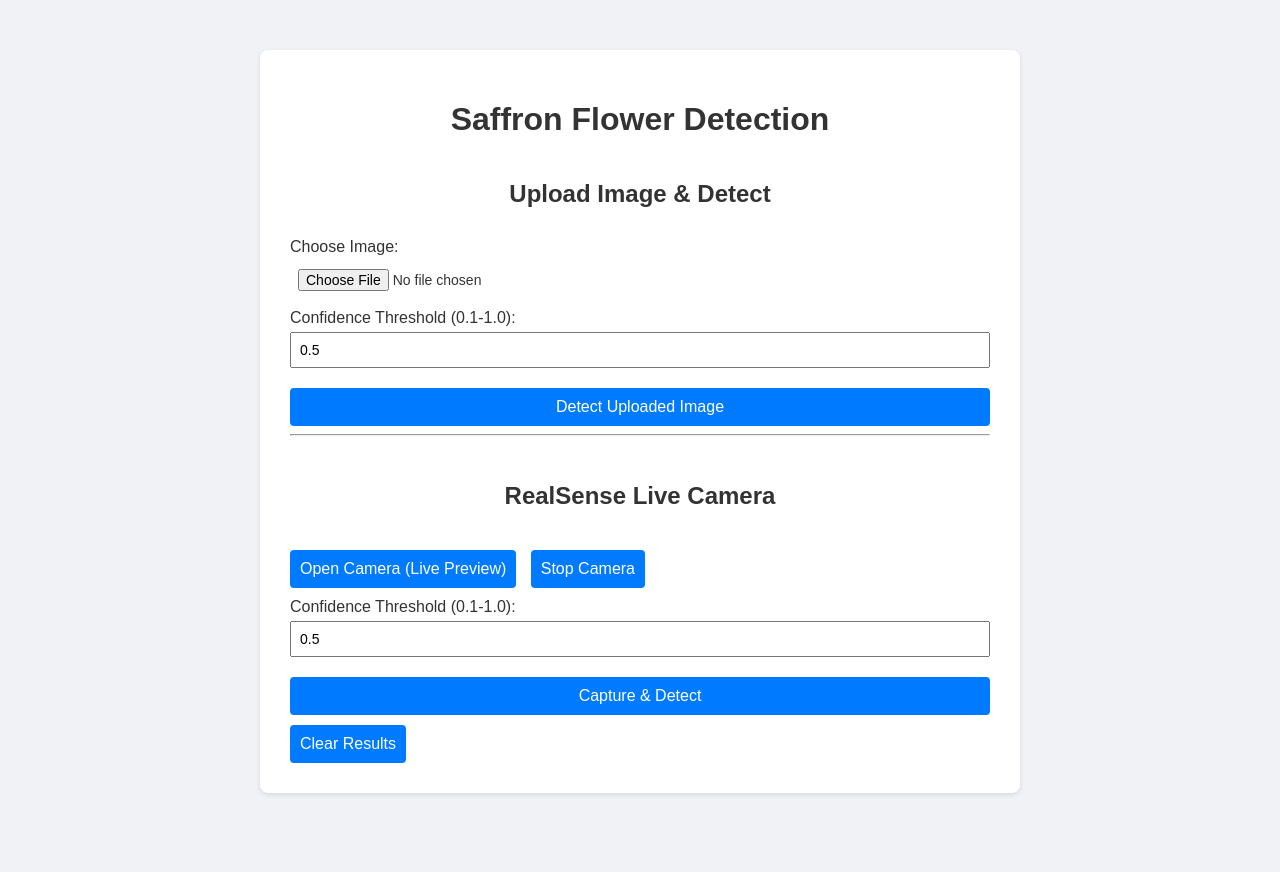
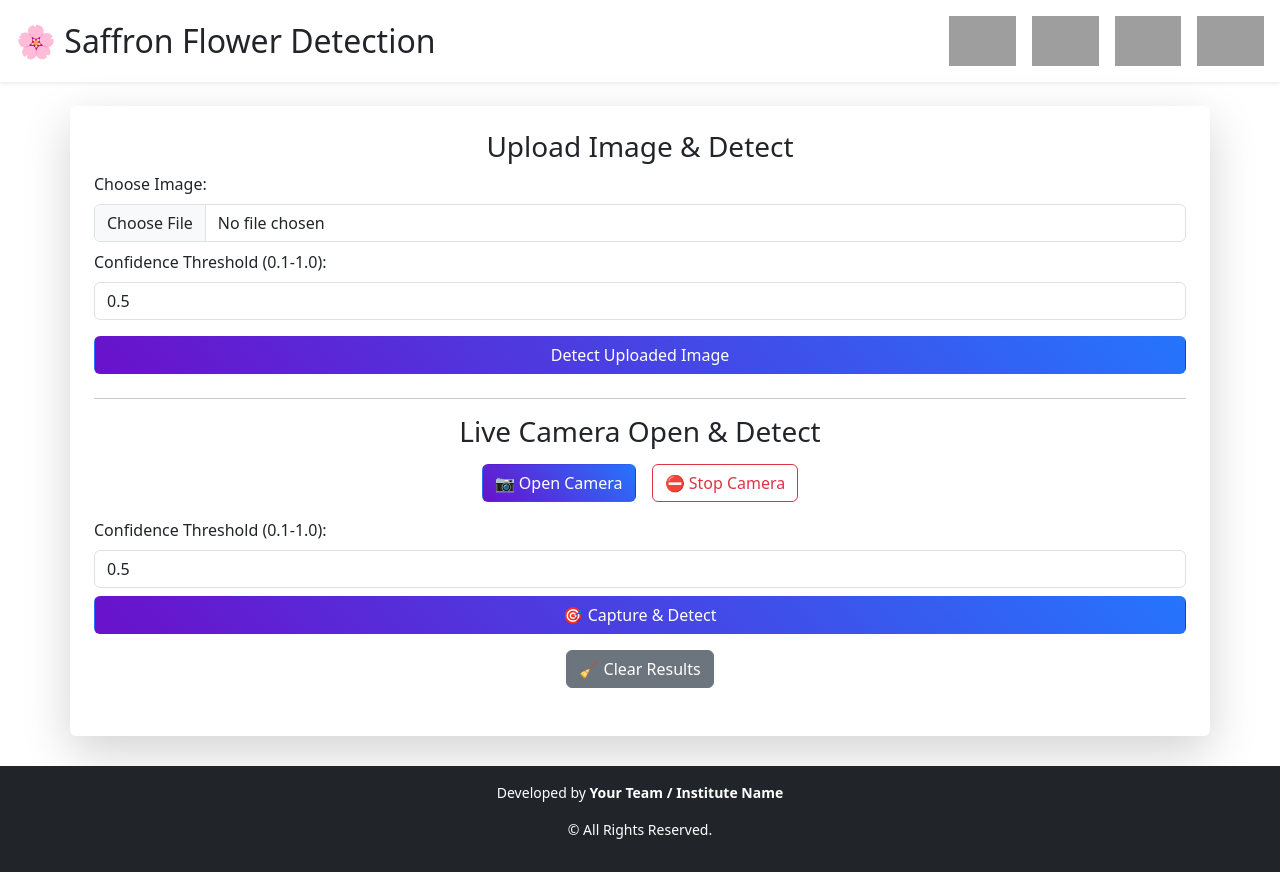
Before and after one commit to UNICDEB/FastApi_Yolo_Integration, a FastAPI app: page / in a window 1280 px wide. Before the commit the page ends 795 px from the top, so only its background shows below. Run offline with FastAPI, Linux system fonts and the light colour scheme; grey boxes are pictures that could not be loaded.

Commit message:
updated 1.0.0.14

```diff
--- a/static/styles1.css
+++ b/static/styles1.css
@@ -1,4 +1,4 @@
-
+/*
 body {
     font-family: Arial, sans-serif;
     background: #f0f2f5;
@@ -61,4 +61,68 @@
 @keyframes spin {
   0% { transform: rotate(0deg); }
   100% { transform: rotate(360deg); }
+} */
+
+
+body {
+  font-family: 'Segoe UI', Arial, sans-serif;
+  background: #eef2f7;
+  color: #333;
+  margin: 0;
+  padding: 0;
 }
+
+.container {
+  max-width: 800px;
+  margin: 30px auto;
+  padding: 30px;
+  background: #fff;
+  border-radius: 12px;
+}
+
+h1, h2, h3, h4 {
+  text-align: center;
+  font-weight: 600;
+}
+
+.logo {
+  height: 50px;
+  width: auto;
+}
+
+.btn-gradient {
+  background: linear-gradient(45deg, #6a11cb, #2575fc);
+  color: #fff !important;
+  border: none;
+  transition: all 0.3s ease-in-out;
+}
+.btn-gradient:hover {
+  background: linear-gradient(45deg, #2575fc, #6a11cb);
+  transform: scale(1.05);
+}
+
+pre {
+  background: #f4f4f4;
+  padding: 12px;
+  border-radius: 6px;
+  font-size: 14px;
+}
+
+.loader {
+  border: 8px solid #f3f3f3;
+  border-top: 8px solid #2575fc;
+  border-radius: 50%;
+  width: 50px;
+  height: 50px;
+  animation: spin 1s linear infinite;
+  margin: auto;
+}
+
+@keyframes spin {
+  0% { transform: rotate(0deg); }
+  100% { transform: rotate(360deg); }
+}
+
+footer {
+  font-size: 14px;
+}
--- a/templates/index.html
+++ b/templates/index.html
@@ -1,67 +1,90 @@
 <!DOCTYPE html>
-<html>
+<html lang="en">
 <head>
   <meta charset="UTF-8">
   <title>Saffron Flower Detection</title>
   <link rel="stylesheet" href="/static/styles1.css">
+  <!-- Bootstrap CDN -->
+  <link href="https://cdn.jsdelivr.net/npm/bootstrap@5.3.2/dist/css/bootstrap.min.css" rel="stylesheet">
   <script src="/static/main.js"></script>
 </head>
 <body>
-<div class="container">
-  <h1>Saffron Flower Detection</h1>
+  <!-- Header with logo -->
+  <header class="d-flex justify-content-between align-items-center p-3 shadow-sm bg-white">
+    <h2 class="m-0">🌸 Saffron Flower Detection</h2>
+    <div class="logo-area d-flex gap-3">
+      <img src="/static/logo1.png" alt="Logo1" class="logo">
+      <img src="/static/logo2.png" alt="Logo2" class="logo">
+      <img src="/static/logo3.png" alt="Logo3" class="logo">
+      <img src="/static/logo4.png" alt="Logo4" class="logo">
+    </div>
+  </header>
 
+  <!-- Main Content -->
+  <div class="container mt-4 shadow-lg p-4 rounded bg-white">
     <!-- File Upload Form -->
-  <form action="/detect/" method="post" enctype="multipart/form-data" onsubmit="showSpinner()">
-    <h2>Upload Image & Detect</h2>
-    <label>Choose Image:</label>
-    <input type="file" name="file" accept="image/*" required>
-    <label>Confidence Threshold (0.1-1.0):</label>
-    <input type="number" name="threshold" step="0.1" min="0.1" max="1.0" value="0.5">
-    <button type="submit">Detect Uploaded Image</button>
+    <form action="/detect/" method="post" enctype="multipart/form-data" onsubmit="showSpinner()" class="mb-4">
+      <h3>Upload Image & Detect</h3>
+      <label class="form-label">Choose Image:</label>
+      <input type="file" name="file" class="form-control" accept="image/*" required>
+      <label class="form-label mt-2">Confidence Threshold (0.1-1.0):</label>
+      <input type="number" name="threshold" class="form-control" step="0.1" min="0.1" max="1.0" value="0.5">
+      <button type="submit" class="btn btn-gradient w-100 mt-3">Detect Uploaded Image</button>
     </form>
 
-  <hr><br>
+    <hr>
 
-  <!-- Camera Control Buttons -->
-  <h2>RealSense Live Camera</h2>
-  <button onclick="startCamera()">Open Camera (Live Preview)</button>
-  <button onclick="stopCamera()" style="margin-left:10px;">Stop Camera</button>
+    <!-- Camera Controls -->
+    <h3 class="text-center">Live Camera Open & Detect</h3>
+    <div class="d-flex justify-content-center gap-3 mt-3">
+      <button onclick="startCamera()" class="btn btn-gradient">📷 Open Camera</button>
+      <button onclick="stopCamera()" class="btn btn-outline-danger">⛔ Stop Camera</button>
+    </div>
 
-  <form action="/capture-detect/" method="post" onsubmit="showSpinner()">
-    <label>Confidence Threshold (0.1-1.0):</label>
-    <input type="number" name="threshold" step="0.1" min="0.1" max="1.0" value="0.5">
-    <button type="submit">Capture & Detect</button>
+    <form action="/capture-detect/" method="post" onsubmit="showSpinner()" class="mt-3">
+      <label class="form-label">Confidence Threshold (0.1-1.0):</label>
+      <input type="number" name="threshold" class="form-control" step="0.1" min="0.1" max="1.0" value="0.5">
+      <button type="submit" class="btn btn-gradient w-100 mt-2">🎯 Capture & Detect</button>
     </form>
 
-  <button onclick="clearResults()" style="margin-top:10px;">Clear Results</button>
+    <div class="text-center mt-3">
+      <button onclick="clearResults()" class="btn btn-secondary">🧹 Clear Results</button>
+    </div>
 
     <!-- Spinner -->
-  <div id="spinner" style="display:none; margin-top:20px;">
-    <p><strong>Processing... Please wait.</strong></p>
+    <div id="spinner" style="display:none;" class="text-center mt-4">
       <div class="loader"></div>
+      <p class="mt-2"><strong>Processing... Please wait.</strong></p>
     </div>
 
     <!-- Results -->
-  <div id="results">
+    <div id="results" class="mt-4">
       {% if message %}
-      <hr>
-      <h2>Result</h2>
-      <p><strong>{{ message }}</strong></p>
-      <p>Detections: {{ num_detections }}</p>
-      <p>Processing Time: {{ processing_time_sec }}s</p>
-      <img src="{{ image_url }}" style="max-width:100%; margin-top:20px;">
+        <div class="alert alert-info text-center">{{ message }}</div>
+        <p><strong>Detections:</strong> {{ num_detections }}</p>
+        <p><strong>Processing Time:</strong> {{ processing_time_sec }}s</p>
+        <div class="text-center">
+          <img src="{{ image_url }}" class="img-fluid rounded shadow mt-3">
+        </div>
         {% if num_detections > 0 %}
-        <h3>Bounding Boxes:</h3>
+          <h4>Bounding Boxes:</h4>
           <pre>{{ bounding_boxes }}</pre>
-        <h3>Centers (pixel):</h3>
+          <h4>Centers (pixel):</h4>
           <pre>{{ centers }}</pre>
-        <h3>Confidences:</h3>
+          <h4>Confidences:</h4>
           <pre>{{ confidences }}</pre>
-        <h3>3D Points (mm):</h3>
+          <h4>3D Points (mm):</h4>
           <pre>{{ real_points }}</pre>
         {% endif %}
       {% endif %}
     </div>
   </div>
+
+  <!-- Footer -->
+  <footer class="text-center py-3 mt-4 bg-dark text-white">
+    <p>Developed by <strong>Your Team / Institute Name</strong></p>
+    <p>&copy; {{ year }} All Rights Reserved.</p>
+  </footer>
+
 </body>
 </html>
```
Also changed, not shown: static/capture_image/frame.jpg, static/detected_image/detected.jpg, static/logo/cdac.png (added), static/logo/meity_01.png (added). Lines whose indentation alone changed are shown as unchanged.
